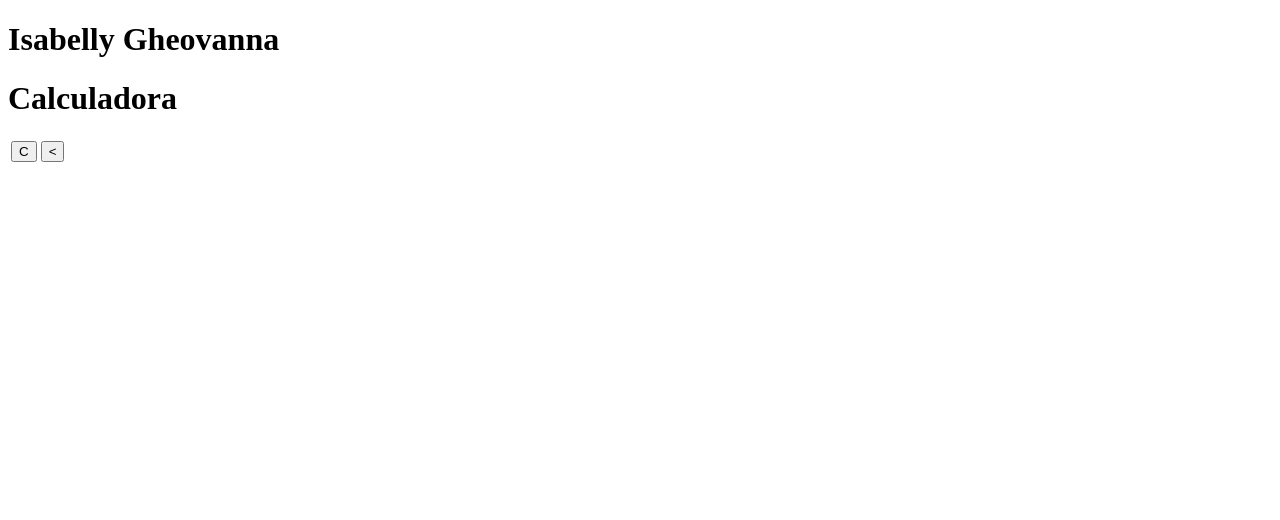
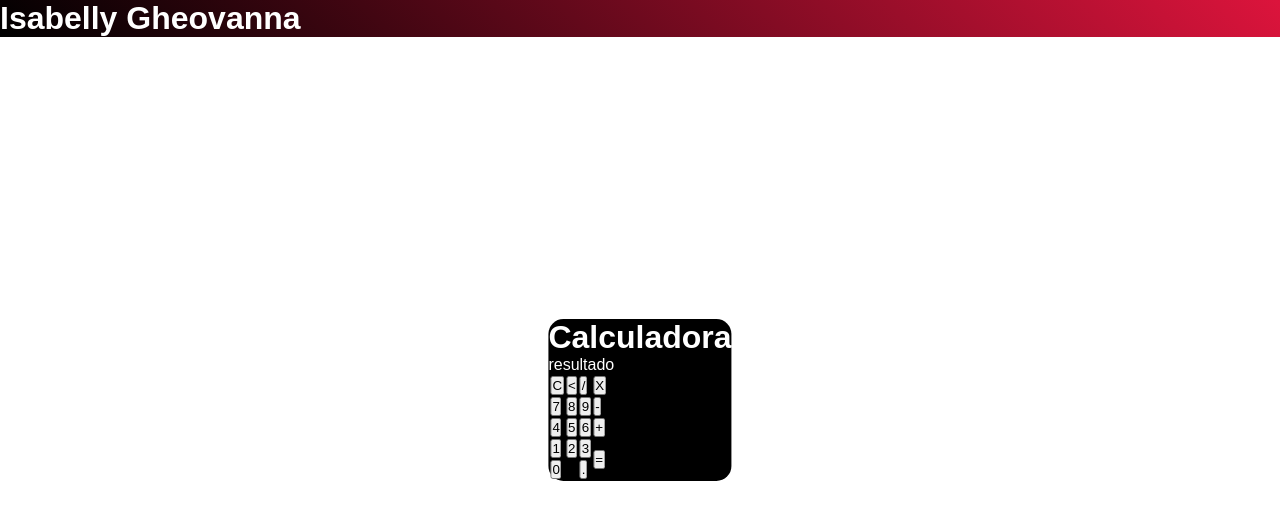
Before and after one commit to Bellybelly26/Calculadora, a plain HTML site: page calculadora.html in a window 1280 px wide. Drawn offline with Linux system fonts and the light colour scheme.

Commit message:
Update calculadora.html

```diff
--- a/calculadora.html
+++ b/calculadora.html
@@ -4,17 +4,61 @@
     <meta charset="UTF-8">
     <meta name="viewport" content="width=device-width, initial-scale=1.0">
     <title>Calculadora</title>
+    <style>
+        *{
+            margin: 0;
+            padding: 0;
+        }
+        .fundo{
+            background-image: linear-gradient(45deg,black, crimson);
+            height: 100;
+            color: #fff;
+            font-family: Arial, Helvetica, sans-serif;
+        }
+        .calculadora{
+            position: absolute;
+            background-color: black;
+            top: 50%;
+            left: 50%;
+            transform: translate(-50%,-50%);
+            border-radius: 15px;
+        }
+    </style>
 </head>
 <body>
     <div class="fundo">
         <h1>Isabelly Gheovanna</h1>
         <div class="calculadora">
             <h1>Calculadora</h1>
-            <p id="resultado"></p>
+            <p id="resultado">resultado</p>
             <table>
                 <tr>
                     <td><button>C</button></td>
                     <td><button><</button></td>
+                    <td><button>/</button></td>
+                    <td><button>X</button></td>
+                </tr>
+                <tr>
+                    <td><button>7</button></td>
+                    <td><button>8</button></td>
+                    <td><button>9</button></td>
+                    <td><button>-</button></td>
+                </tr>
+                <tr>
+                    <td><button>4</button></td>
+                    <td><button>5</button></td>
+                    <td><button>6</button></td>
+                    <td><button>+</button></td>
+                </tr>
+                <tr>
+                    <td><button>1</button></td>
+                    <td><button>2</button></td>
+                    <td><button>3</button></td>
+                    <td rowspan="2"><button>=</button></td>
+                </tr>
+                <tr>
+                    <td colspan="2"><button>0</button></td>
+                    <td><button>.</button></td>
                 </tr>
             </table>
         </div>
```
